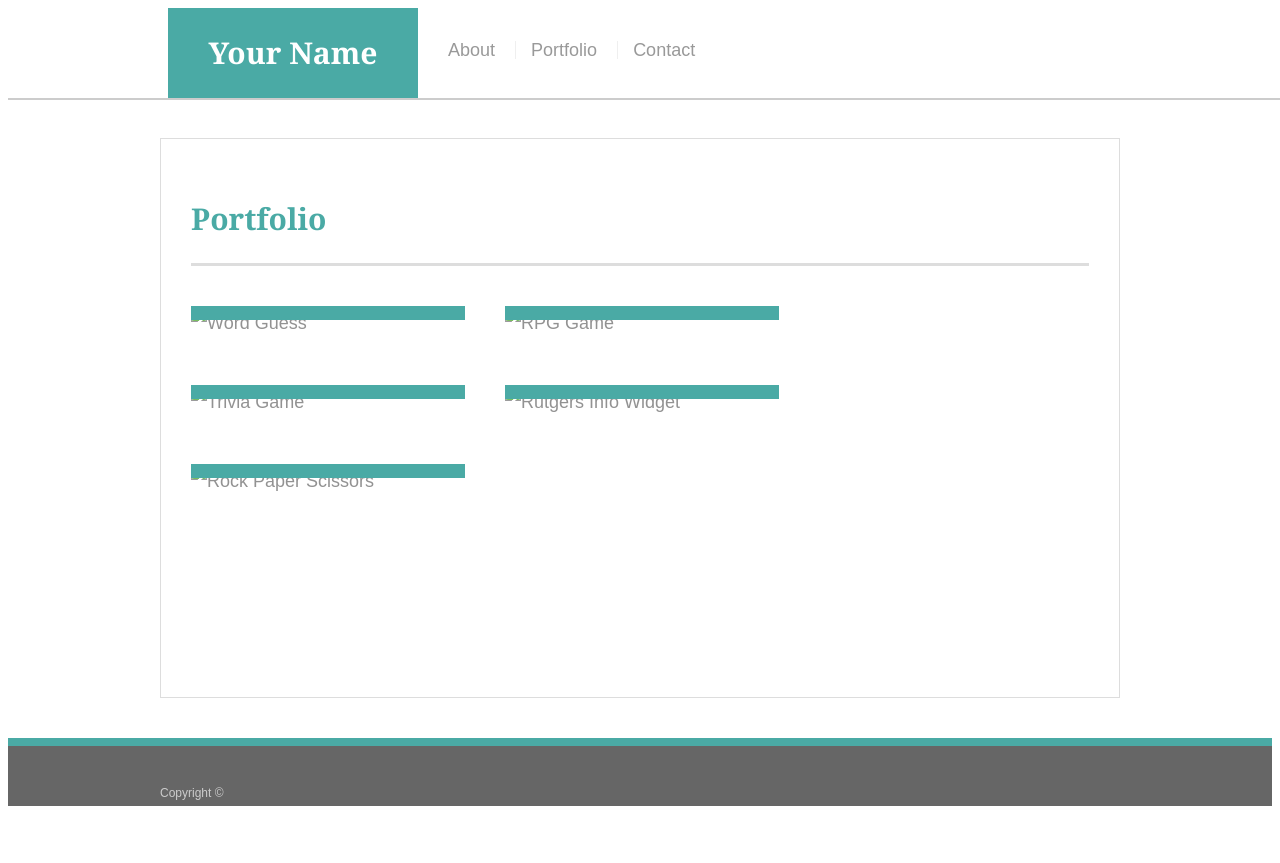
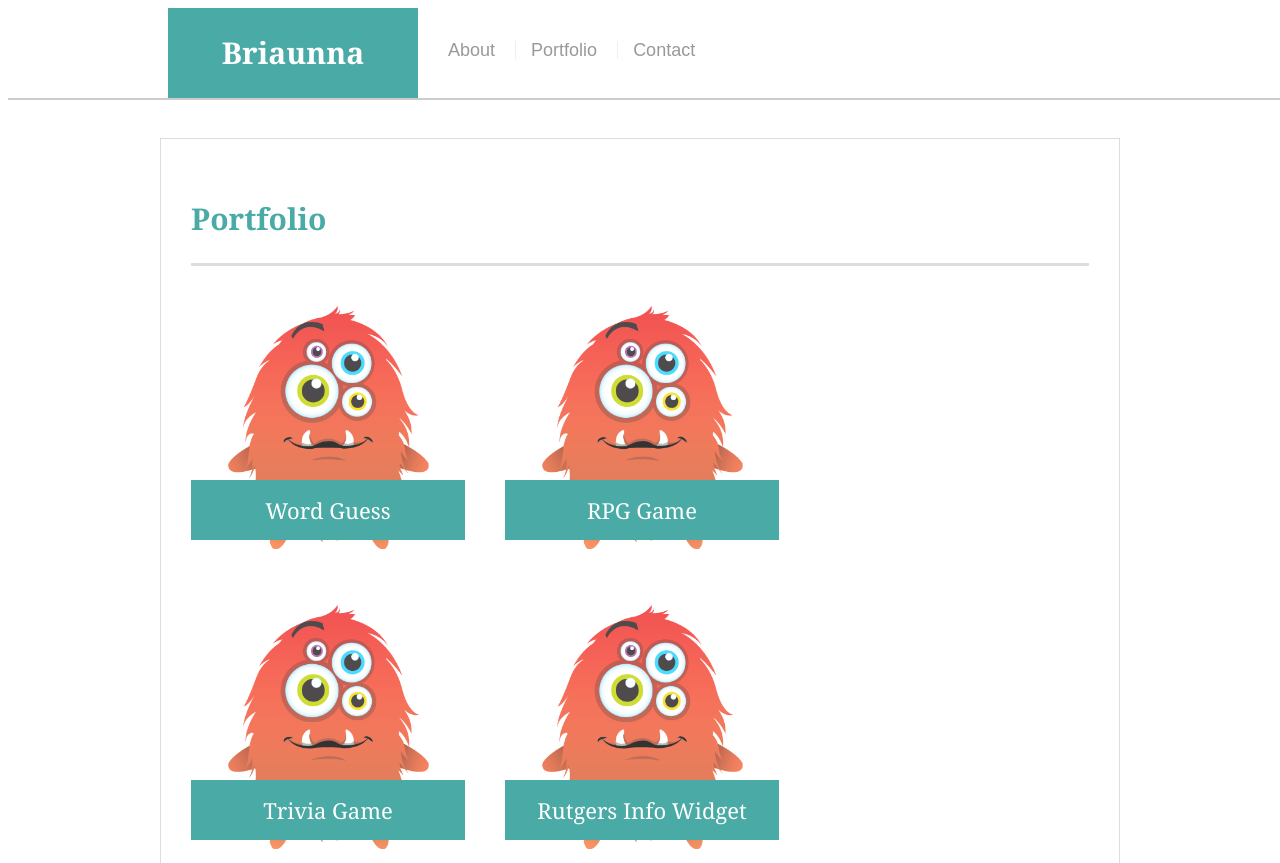
Before and after one commit to BriaunnaG3/Responsive-Portfolio, a plain HTML site: page portfolio.html in a window 1280 px wide. Shown: the top 863 px of the page. Before the commit the page ends 814 px from the top, so only its background shows below. Drawn offline with Linux system fonts and the light colour scheme; files that its build step writes are made by us from their sources; files whose address does not match are found by name.

Commit message:
updated for better grade

```diff
--- a/portfolio.html
+++ b/portfolio.html
@@ -4,14 +4,14 @@
 <head>
   <meta charset="UTF-8">
   <title>Portfolio | Your Name</title>
-  <link rel="stylesheet" type="text/css" href="/Users/BriBri/Desktop/hmwrk/hw2/Responsive-Portfolio/assests/css/style.css">
+  <link rel="stylesheet" type="text/css" href="style.css">
 </head>
 
 <body>
 
   <header id="masthead">
     <div class="container">
-      <a href="index.html" id="logo">Your Name</a>
+      <a href="index.html" id="logo">Briaunna Guthrie</a>
       <nav>
         <a href="index.html">About</a>
         <a href="portfolio.html">Portfolio</a>
@@ -25,27 +25,27 @@
       <h1>Portfolio</h1>
 
       <div class="work">
-        <img src="assets/images/technics-q-c-640-480-1.jpg" alt="Word Guess">
+        <img src="assests/Images/cuteFill.png" alt="Word Guess">
 
         <h3>Word Guess</h3>
       </div>
       <div class="work">
-        <img src="assets/images/technics-q-c-640-480-2.jpg" alt="RPG Game">
+        <img src="assests/Images/cuteFill.png" alt="RPG Game">
 
         <h3>RPG Game</h3>
       </div>
       <div class="work">
-        <img src="assets/images/technics-q-c-640-480-5.jpg" alt="Trivia Game">
+        <img src="assests/Images/cuteFill.png" alt="Trivia Game">
 
         <h3>Trivia Game</h3>
       </div>
       <div class="work">
-        <img src="assets/images/technics-q-c-640-480-7.jpg" alt="Rutgers Info Widget">
+        <img src="assests/Images/cuteFill.png" alt="Rutgers Info Widget">
 
         <h3>Rutgers Info Widget</h3>
       </div>
       <div class="work">
-        <img src="assets/images/technics-q-c-640-480-9.jpg" alt="Rock Paper Scissors">
+        <img src="assests/Images/cuteFill.png" alt="Rock Paper Scissors">
 
         <h3>Rock Paper Scissors</h3>
       </div>
```
Also changed, not shown: contact.html (+1 -1 lines), index.html (+1 -1 lines), assests/Images/cuteFill.png (added).
